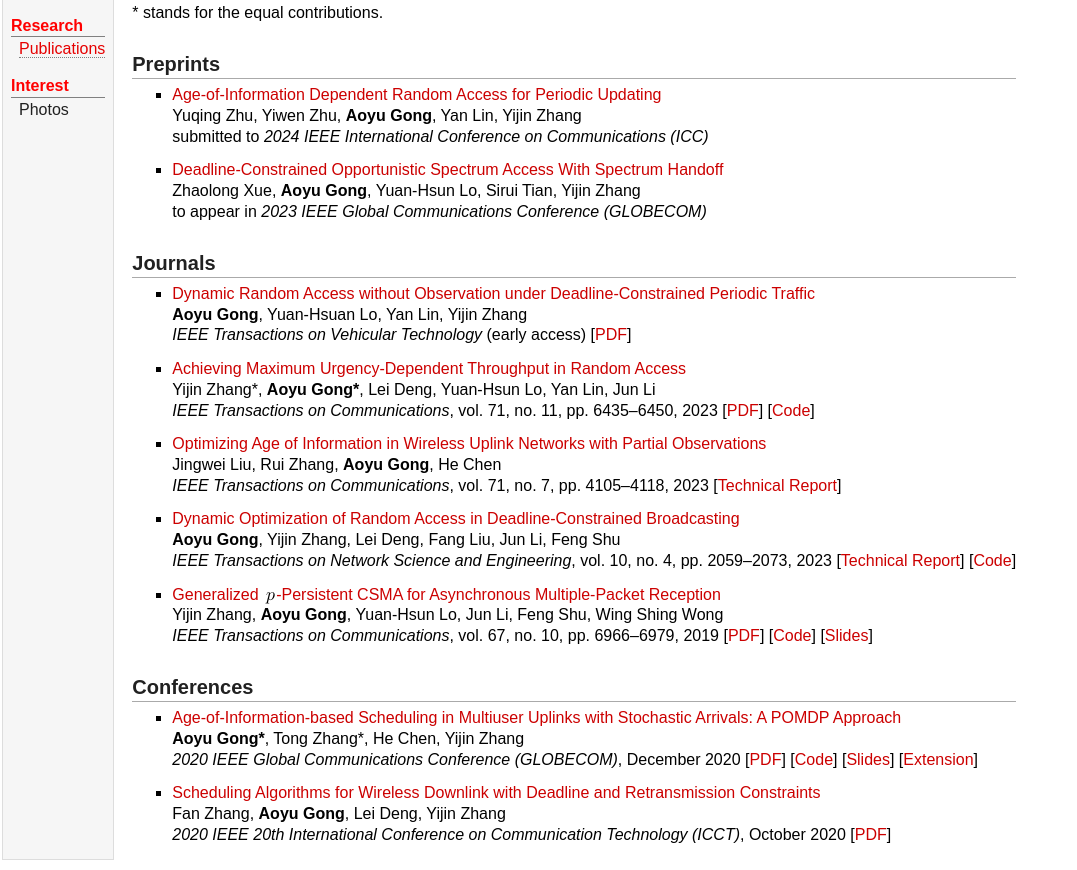
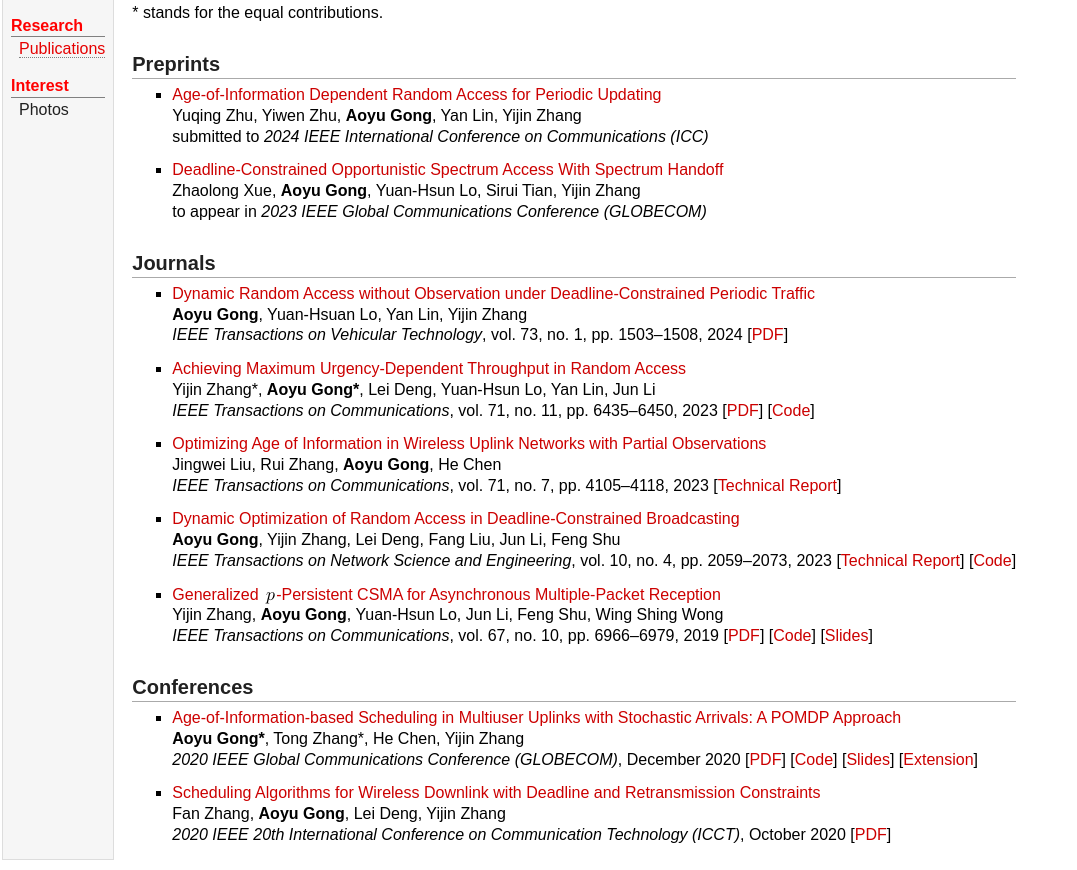
Before and after one commit to aygong/aygong.github.io, a plain HTML site: page pub.html in a window 1280 px wide. Shown: the part 71-941 px from the top of the page, without its empty margins (0-1077 px from the left). Drawn offline with Linux system fonts and the light colour scheme.

Commit message:
Update pub.html

```diff
--- a/pub.html
+++ b/pub.html
@@ -49,7 +49,7 @@ to appear in <i>2023 IEEE Global Communications Conference (GLOBECOM)</i><br /><
 <ul>
 <li><p><a href="https://ieeexplore.ieee.org/document/10236591">Dynamic Random Access without Observation under Deadline-Constrained Periodic Traffic</a><br />
 <b>Aoyu Gong</b>, Yuan-Hsuan Lo, Yan Lin, Yijin Zhang<br />
-<i>IEEE Transactions on Vehicular Technology</i> (early access) [<a href="docu/tdra.pdf">PDF</a>]<br /></p>
+<i>IEEE Transactions on Vehicular Technology</i>, vol. 73, no. 1, pp. 1503–1508, 2024 [<a href="docu/tdra.pdf">PDF</a>]<br /></p>
 </li>
 </ul>
 <ul>
```
